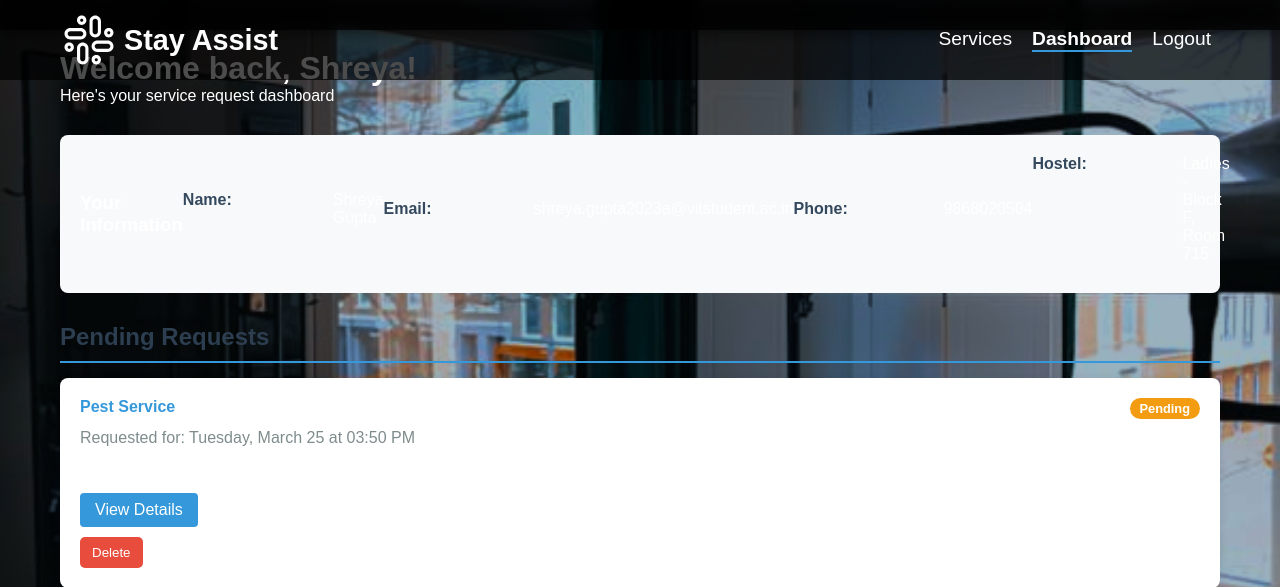
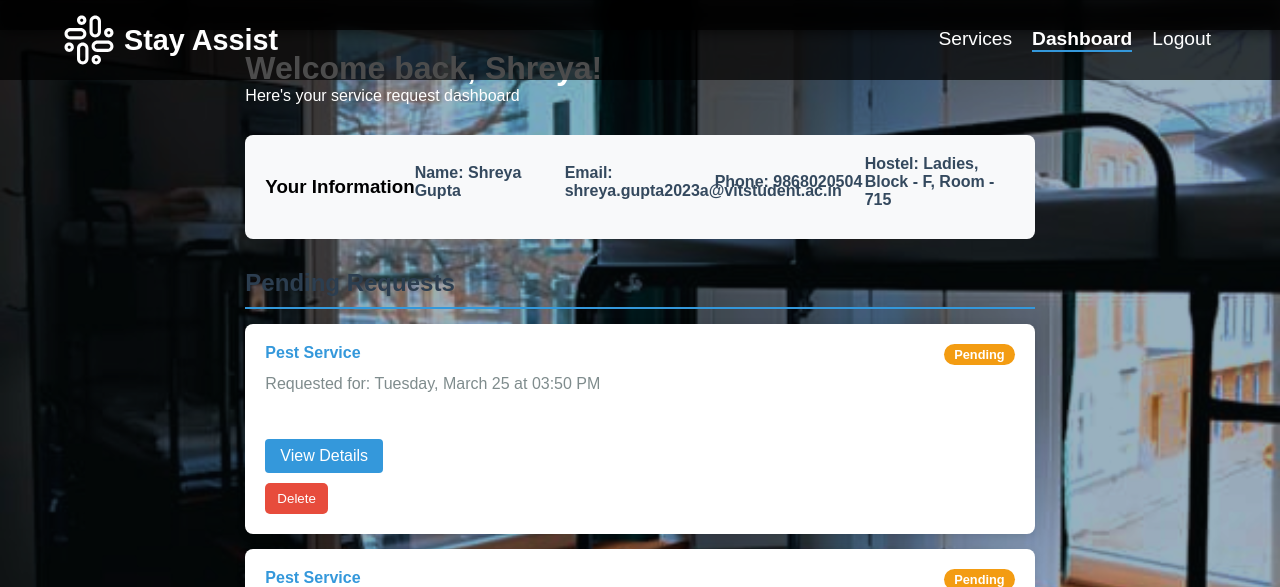
Before and after one commit to Hansaj19/Stay_Assist_new, a Flask app: page /user-dashboard in a window 1280 px wide. Shown: the top 587 px of the page. Run offline with Flask 3, Linux system fonts and the light colour scheme; a user stored in the database is signed in.

Commit message:
changed text color and managed spacing of details

```diff
--- a/stayassist/Stay_Assist/website/templates/sign_up.html
+++ b/stayassist/Stay_Assist/website/templates/sign_up.html
@@ -56,7 +56,7 @@
                 <div class="gender-group">
                     <select name="hostel" id="gender" required>
                         <option value="" disabled selected>Select Hostel</option>
-                        <option value="Men">Mens</option>
+                        <option value="Mens">Mens</option>
                         <option value="Ladies">Ladies</option>
                     </select>
                 </div>
--- a/stayassist/Stay_Assist/website/templates/user_dashboard.html
+++ b/stayassist/Stay_Assist/website/templates/user_dashboard.html
@@ -98,12 +98,17 @@
         .user-info {
             background-color: #f8f9fa;
             padding: 20px;
+            color: black;
+            width: 100%;
+            display: flex;
+            justify-content: space-evenly;
             border-radius: 8px;
             margin-bottom: 30px;
         }
 
         .info-row {
             display: flex;
+            justify-content: left;
             margin-bottom: 10px;
         }
 
@@ -176,20 +181,20 @@
         <div class="user-info">
             <h3>Your Information</h3>
             <div class="info-row">
-                <div class="info-label">Name:</div>
-                <div class="info-value">{{ user.first_name }} {{ user.last_name }}</div>
+                <div class="info-label">Name: {{ user.first_name }} {{ user.last_name }}</div>
+                <!-- <div class="info-value"></div> -->
             </div>
             <div class="info-row">
-                <div class="info-label">Email:</div>
-                <div class="info-value">{{ user.email }}</div>
+                <div class="info-label">Email: {{ user.email }}</div>
+                <!-- <div class="info-value"></div> -->
             </div>
             <div class="info-row">
-                <div class="info-label">Phone:</div>
-                <div class="info-value">{{ user.phone_number }}</div>
+                <div class="info-label">Phone: {{ user.phone_number }}</div>
+                <!-- <div class="info-value"></div> -->
             </div>
             <div class="info-row">
-                <div class="info-label">Hostel:</div>
-                <div class="info-value">{{ user.hostel }} - Block {{ user.block }}, Room {{ user.room_number }}</div>
+                <div class="info-label">Hostel: {{ user.hostel }}, Block - {{ user.block }}, Room - {{ user.room_number }}</div>
+                <div class="info-value"></div>
             </div>
         </div>
 
```
Also changed, not shown: stayassist/Stay_Assist/instance/site.db.
